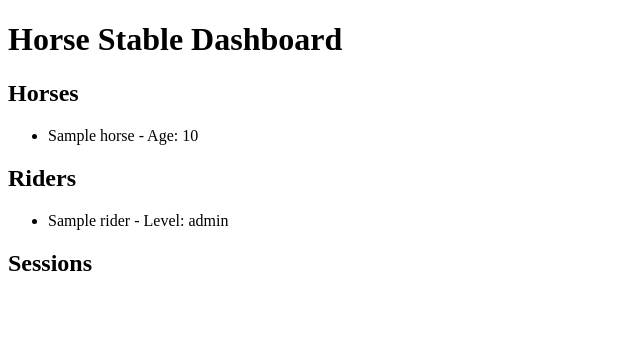
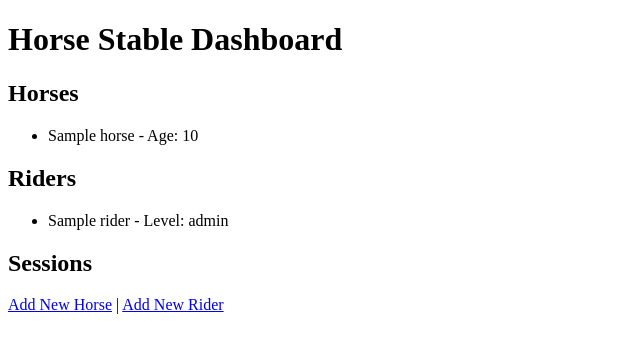
Before and after one commit to Ahmadaj84/horseStable, a Flask app: page / in a window 1280 px wide. Shown: the top 353 px of the page, without its empty margins (0-640 px from the left). Run offline with Flask 3, Linux system fonts and the light colour scheme; tables that the repository leaves empty hold one stand-in row (values such as "Sample post").

Commit message:
add horse and rider pages

```diff
--- a/app.py
+++ b/app.py
@@ -1,5 +1,7 @@
-from flask import Flask, render_template
+from flask import Flask, render_template , request, redirect, url_for
 from models import db, Horse, Rider, Session
+
+
 import os
 
 app = Flask(__name__)
@@ -10,11 +12,35 @@
 
 db.init_app(app)
 
-@app.route('/init-db')
+'''@app.route('/init-db')
 def init_db():
     from models import db
     db.create_all()
-    return "Database tables created."
+    return "Database tables created."'''
+
+@app.route("/add-horse", methods=["GET", "POST"])
+def add_horse():
+    if request.method == "POST":
+        name = request.form.get("name")
+        age = request.form.get("age")
+        if name and age:
+            horse = Horse(name=name, age=int(age))
+            db.session.add(horse)
+            db.session.commit()
+            return redirect(url_for("home"))
+    return render_template("add_horse.html")
+
+@app.route("/add-rider", methods=["GET", "POST"])
+def add_rider():
+    if request.method == "POST":
+        name = request.form.get("name")
+        level = request.form.get("level")
+        if name and level:
+            rider = Rider(name=name, level=level)
+            db.session.add(rider)
+            db.session.commit()
+            return redirect(url_for("home"))
+    return render_template("add_rider.html")
 
 
 @app.route("/")
--- a/templates/index.html
+++ b/templates/index.html
@@ -26,5 +26,11 @@
         <li>{{ s['date'] }} - Horse ID: {{ s['horse_id'] }} - Rider ID: {{ s['rider_id'] }}</li>
         {% endfor %}
     </ul>
+
+    <p>
+    <a href="{{ url_for('add_horse') }}">Add New Horse</a> |
+    <a href="{{ url_for('add_rider') }}">Add New Rider</a>
+</p>
+
 </body>
 </html>
```
Also changed, not shown: templates/add_horse.html (added, +19 -0 lines), templates/add_rider.html (added, +19 -0 lines).
